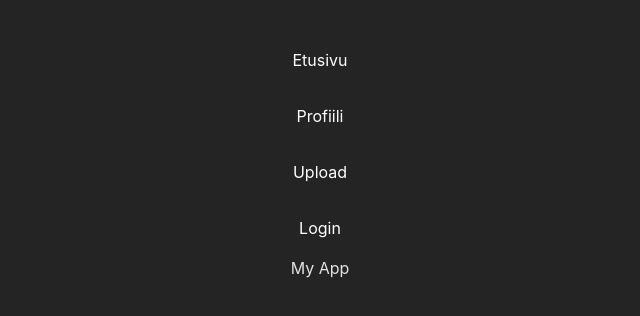
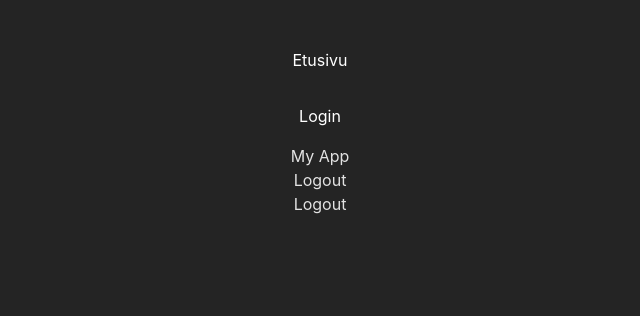
Before and after one commit to PetraHauk/My-App, a React (Vite) app: page /logout in a window 1280 px wide. Shown: the top 316 px of the page, without its empty margins (320-960 px from the left). Built offline with nearby package versions, Linux system fonts and the light colour scheme.

Commit message:
Context Lisätty

```diff
--- a/src/App.jsx
+++ b/src/App.jsx
@@ -6,22 +6,41 @@ import Layout from './components/Layout.jsx';
 import Upload from './views/Upload.jsx';
 import Single from "./views/Single.jsx";
 import Login from "./views/Login.jsx";
+import { UserProvider } from './contexts/UserContext.jsx';
+import Logout from "./views/Logout.jsx";
+import ProtectedRoute from "./components/ProtectedRoute.jsx";
 
 const App = () => {
   return (
     <Router basename={import.meta.env.BASE_URL}>
-
+      <UserProvider>
         <Layout />
         <h1 className="text-2xl m-5">My App</h1>
 
         <Routes>
           <Route path="/" element={<Layout />} />
           <Route index element={<Home />} />
-        <Route path={"/profile"} element={<Profile />} />
-        <Route path={"/upload"} element={<Upload />} />
+          <Route
+            path="/profile"
+            element={
+              <ProtectedRoute>
+                <Profile />
+              </ProtectedRoute>
+            }
+          />
+          <Route
+            path="/upload"
+            element={
+              <ProtectedRoute>
+                <Upload />
+              </ProtectedRoute>
+            }
+          />
           <Route path={"/media/:id"} element={<Single />} />
           <Route path={"login"} element={<Login />} />
+          <Route path={"logout"} element={<Logout />} />
         </Routes>
+      </UserProvider>
     </Router>
   );
 };
--- a/src/components/Layout.jsx
+++ b/src/components/Layout.jsx
@@ -1,18 +1,35 @@
 import {Link, Outlet} from "react-router-dom";
+import { useEffect } from "react";
+import { useUserContext } from "../hooks/contextHooks.js";
 
 const Layout = () => {
-  return <div>
+  const { user, handleAutoLogin } = useUserContext();
+
+  useEffect(() => {
+    if (localStorage.getItem("token")) {
+      handleAutoLogin();
+    }}, []);
+
+  return (
+    <div>
       <nav>
         <Link to="/">Etusivu</Link>
+        {user ? (
+          <>
             <Link to="/profile">Profiili</Link>
             <Link to="/upload">Upload</Link>
+            <Link to="/logout">Logout</Link>
+          </>
+        ) : (
           <Link to="/login">Login</Link>
+        )}
       </nav>
 
       <main>
         <Outlet />
       </main>
     </div>
+  );
 }
 
 export default Layout;
--- a/src/components/LoginForm.jsx
+++ b/src/components/LoginForm.jsx
@@ -2,6 +2,7 @@ import {useNavigate} from 'react-router-dom';
 import {useAuthentication} from '../hooks/ApiHooks.js';
 import useForm from '../hooks/formhooks.js';
 import Button from './UI/Button.jsx';
+import { useUserContext } from '../hooks/contextHooks';
 
 // LoginForm.jsx
 const LoginForm = () => {
@@ -13,7 +14,21 @@ const LoginForm = () => {
     password: '',
   };
 
+
+  const { handleLogin } = useUserContext();
+
   const doLogin = async () => {
+    try {
+      handleLogin(inputs);
+    } catch (e) {
+      alert(e.message);
+    }
+  };
+
+  /*
+
+  const doLogin = async () => {
+
     console.log('doLogin', inputs);
     try {
       const userData = await login(inputs);
@@ -25,12 +40,17 @@ const LoginForm = () => {
     }
   };
 
+   */
+
   const {handleSubmit, handleInputChange, inputs} = useForm(
     doLogin,
     initValues,
   );
 
   console.log(inputs);
+
+
+
 
   return (
     <>
--- /dev/null
+++ b/src/components/ProtectedRoute.jsx
@@ -0,0 +1,18 @@
+// ProtectedRoute.jsx
+import { Navigate, useLocation } from 'react-router-dom';
+import { useUserContext } from '../hooks/contextHooks';
+
+const ProtectedRoute = ({ children }) => {
+  const { user } = useUserContext();
+
+  const location = useLocation();
+  if (!user) {
+    // console.log(user);
+    // replace and state are used to redirect to origin when page is refreshed
+    return <Navigate to="/" replace state={{ from: location }} />;
+  }
+
+  return children;
+};
+
+export default ProtectedRoute;
--- /dev/null
+++ b/src/contexts/UserContext.jsx
@@ -0,0 +1,59 @@
+// UserContext.jsx
+import { createContext, useState } from 'react';
+import { useAuthentication, useUser } from '../hooks/ApiHooks.js';
+import { useLocation, useNavigate } from 'react-router-dom';
+
+const UserContext = createContext(null);
+
+const UserProvider = ({ children }) => {
+  const [user, setUser] = useState(null);
+  const { postLogin } = useAuthentication();
+  const { getUserByToken } = useUser();
+  const navigate = useNavigate();
+
+  // login, logout and autologin functions are here instead of components
+  const handleLogin = async (credentials) => {
+    try {
+      const userData = await postLogin(credentials);
+      console.log(userData);
+      localStorage.setItem('token', userData.token);
+      setUser(userData.user);
+      navigate('/');
+    } catch (e) {
+      console.log(e.message);
+    }
+  };
+
+  const handleLogout = () => {
+    try {
+      localStorage.removeItem('token');
+      setUser(null);
+      navigate('/');
+    } catch (e) {
+      console.log(e.message);
+    }
+  };
+
+  // handleAutoLogin is used when the app is loaded to check if there is a valid token in local storage
+  const handleAutoLogin = async () => {
+    try {
+      const token = localStorage.getItem('token');
+      if (token) {
+        const userResult = await getUserByToken(token);
+        setUser(userResult.user);
+        // when page is refreshed, the user is redirected to origin (see ProtectedRoute.jsx)
+        const origin = location.state.from.pathname || '/';
+        navigate(origin);
+      }
+    } catch (e) {
+      console.log(e.message);
+    }
+  };
+
+  return (
+    <UserContext.Provider value={{ user, handleLogin, handleLogout, handleAutoLogin }}>
+      {children}
+    </UserContext.Provider>
+  );
+};
+export { UserProvider, UserContext };
--- a/src/hooks/ApiHooks.js
+++ b/src/hooks/ApiHooks.js
@@ -71,21 +71,23 @@ const useUser = () => {
 };
 
 const useAuthentication = () => {
-  const login = async (inputs) => {
+  const postLogin = async (inputs) => {
     const options = {
       method: 'POST',
       headers: {
-        'Content-Type': 'application/json'
+        'Content-Type': 'application/json',
       },
-      body: JSON.stringify(inputs)
+      body: JSON.stringify(inputs),
     };
+
     const loginResult = await fetchData(
       import.meta.env.VITE_AUTH_API + '/auth/login',
-      options
+      options,
     );
     return loginResult;
   };
-  return {login};
+
+  return {postLogin};
 };
 
 export {useMedia, useUser, useAuthentication};
--- /dev/null
+++ b/src/hooks/contextHooks.js
@@ -0,0 +1,17 @@
+// contextHooks.js
+import { useContext } from 'react';
+import { UserContext } from '../contexts/UserContext';
+
+// Current recommendation is to use custom hook instead of the context directly
+// this way we don't have errors when UserContext is not defined or null (thats why we have the if statement)
+
+const useUserContext = () => {
+  const context = useContext(UserContext);
+  if (!context) {
+    throw new Error('useUserContext must be used within an UserProvider');
+  }
+
+  return context;
+};
+
+export { useUserContext };
--- a/src/views/Logout.jsx
+++ b/src/views/Logout.jsx
@@ -0,0 +1,16 @@
+import {useUserContext} from "../hooks/contextHooks.js";
+import Button from "../components/UI/Button.jsx";
+
+const Logout = () => {
+
+  const { handleLogout } = useUserContext();
+
+  return (
+    <div>
+      <h1>Logout</h1>
+      <Button handleClick={handleLogout} text="Logout" />
+    </div>
+  );
+}
+
+export default Logout;
--- a/src/views/Profile.jsx
+++ b/src/views/Profile.jsx
@@ -1,10 +1,10 @@
 import {Link} from "react-router-dom";
-import {useAuthentication} from "../hooks/ApiHooks.js";
+import {useUser} from "../hooks/ApiHooks.js";
 import {useEffect, useState} from "react";
 
 export const Profile = () => {
-  const {user, setuser} = useState(null);
-  const {getUserByToken} = useAuthentication();
+  const [user, setUser] = useState(null);
+  const {getUserByToken} = useUser();
 
 
   useEffect(() => {
@@ -12,7 +12,7 @@ export const Profile = () => {
       try {
         const token = localStorage.getItem("token");
         const userData = await getUserByToken(token);
-        setuser(userData.user);
+        setUser(userData.user);
       } catch (e) {
         console.error(e);
       }
--- a/vite.config.js
+++ b/vite.config.js
@@ -4,5 +4,5 @@ import react from '@vitejs/plugin-react-swc'
 // https://vitejs.dev/config/
 export default defineConfig({
   plugins: [react()],
-  base: '/~petramha/WebSovelluskehitys/Viikko6/hooks',
+  base: '/~petramha/WebSovelluskehitys/Viikko6/context/',
 })
```
Lines whose indentation alone changed are shown as unchanged.
